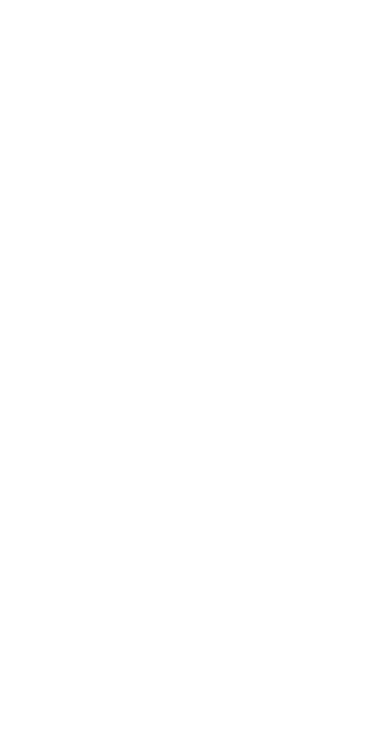
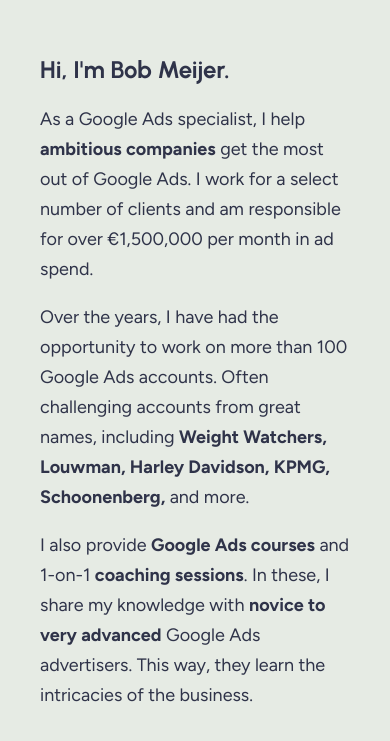
Before and after one commit to alexneumayr/react-landing-page-clone, a JavaScript app: page / in a window 390 px wide. Shown: the part 2155-2896 px from the top of the page. Before the commit the page ends 1448 px from the top, so only its background shows below. Built offline with nearby package versions, Linux system fonts and the light colour scheme; the HTML template or start-up script is replaced by a standard one.

Commit message:
Add mobile AboutMe

```diff
--- a/src/AboutMe/AboutMe.module.css
+++ b/src/AboutMe/AboutMe.module.css
@@ -1,6 +1,9 @@
 .root {
   height: 683px;
   background-color: rgb(230, 235, 228);
+  @media (max-width: 765px) {
+    height: auto;
+  }
 }
 
 .aboutGrid {
@@ -9,6 +12,10 @@
   grid-template-columns: 1fr 1fr;
   margin: 0 20px;
   align-content: center;
+  @media (max-width: 765px) {
+    grid-template-columns: 1fr;
+    grid-template-rows: 1fr 1fr;
+  }
 }
 
 .aboutGrid img {
@@ -25,10 +32,16 @@
 
 h2 {
   font-size: 32px;
+  @media (max-width: 765px) {
+    font-size: 24px;
+  }
 }
 
 .secondGridColumn {
   margin: 0 20px;
   max-width: 585px;
   justify-self: start;
+  @media (max-width: 765px) {
+    padding-bottom: 50px;
+  }
 }
--- a/src/App.js
+++ b/src/App.js
@@ -16,8 +16,8 @@
       <main>
         <PageTop />
         <Companies />
-        {/* <AboutMe />
-        <Services />
+        <AboutMe />
+        {/*<Services />
         <GetInTouch />
         <Testimonials />
         <ReadyToGrow />
```
